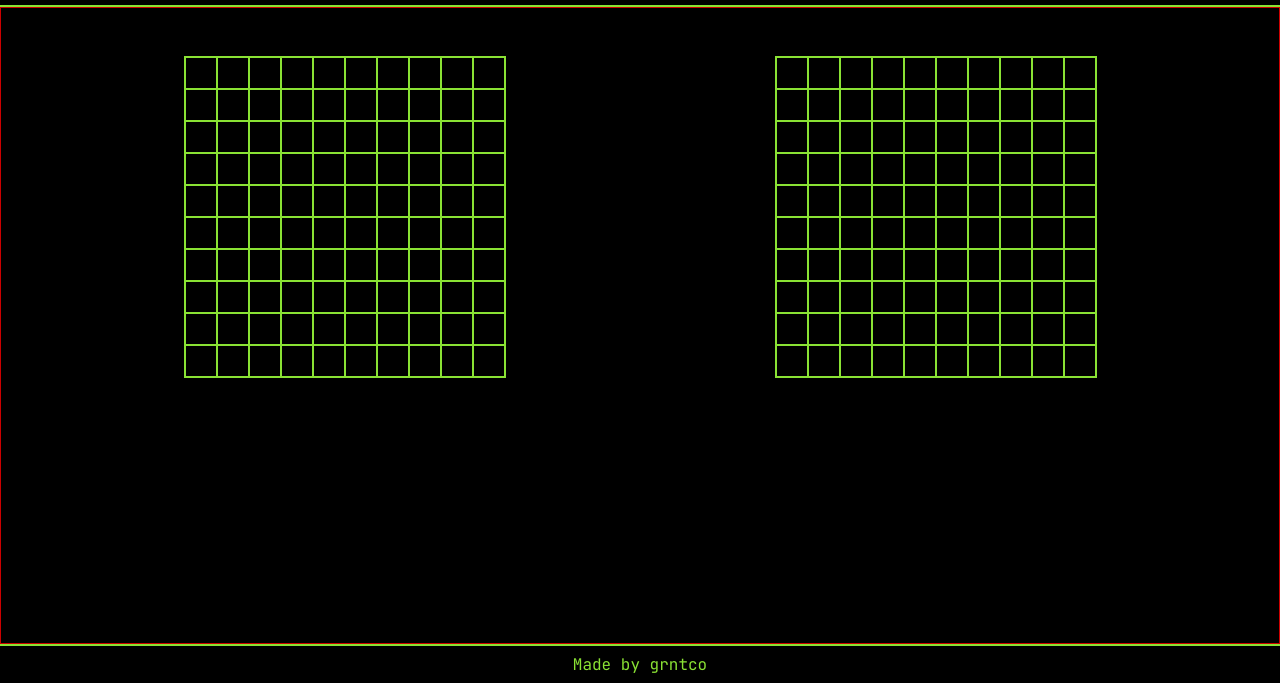
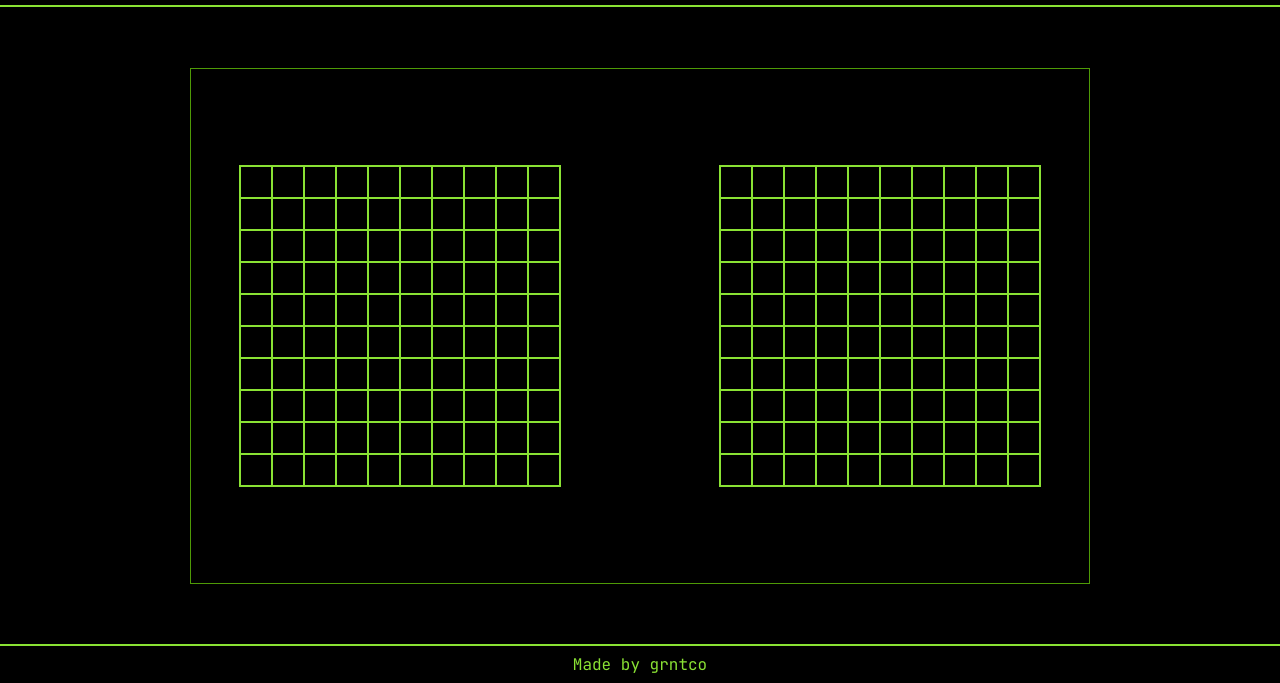
Before and after one commit to grntco/battleship, a website built with webpack: page dist/index.html in a window 1280 px wide. Shown: the part 160-843 px from the top of the page. Built offline with nearby package versions, Linux system fonts and the light colour scheme.

Commit message:
fixed layout by addign content section

```diff
--- a/src/styles.css
+++ b/src/styles.css
@@ -74,12 +74,20 @@ body {
   letter-spacing: 0.5rem;
 }
 
+.content-section {
+  height: 100%;
+  display: flex;
+  align-items: center;
+  justify-content: center;
+}
+
 .game-container {
-  padding: 48px;
+  width: min(100%, 900px);
+  padding: 96px 48px;
   display: flex;
-  justify-content: space-around;
-  height: 100%;
-  border: 1px solid var(--red);
+  justify-content: space-between;
+  gap: 16px;
+  border: 1px solid var(--green);
 }
 
 .grid-container {
@@ -87,6 +95,8 @@ body {
 }
 
 .grid {
+  width: 322px;
+  height: 322px;
   display: grid;
   grid-template-columns: repeat(10, 1fr);
   border: 1px solid var(--bright-green);
@@ -94,8 +104,6 @@ body {
 
 .grid-item {
   border: 1px solid var(--bright-green);
-  height: 32px;
-  width: 32px;
 }
 
 .grid-item:hover {
--- /dev/null
+++ b/src/ui/contentSection.js
@@ -0,0 +1,7 @@
+import { gameContainer } from "./game";
+
+const contentSection = document.createElement('section');
+contentSection.className = 'content-section';
+contentSection.appendChild(gameContainer); // this will happen on a button click, just doing this for now.
+
+export { contentSection };
--- a/src/ui/mainContainer.js
+++ b/src/ui/mainContainer.js
@@ -1,11 +1,12 @@
-import { gameContainer } from "./game";
 import { nav } from "./nav";
+import { contentSection } from "./contentSection";
 import { footer } from "./footer";
 
 const mainContainer = document.createElement('div');
 mainContainer.className = 'main-container';
+
 mainContainer.appendChild(nav);
-mainContainer.appendChild(gameContainer);
+mainContainer.appendChild(contentSection);
 mainContainer.appendChild(footer);
 
 export { mainContainer };
```
